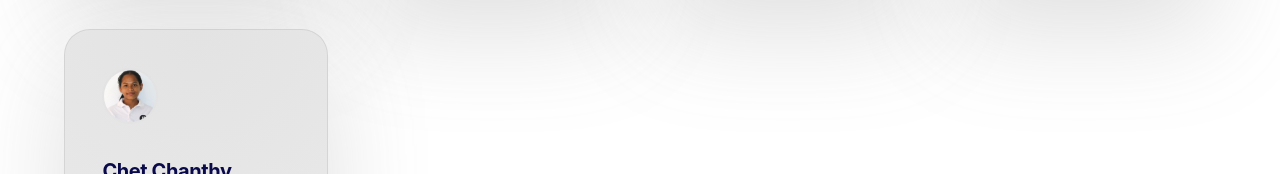
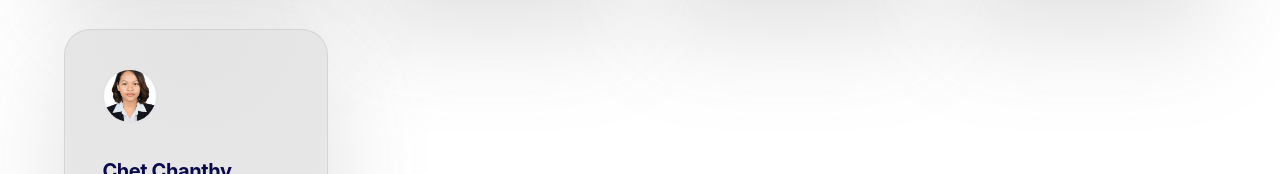
Before and after one commit to CHANthy-thy/Transport-car, a plain HTML site: page pages/about.html in a window 1280 px wide. Shown: the part 2337-2511 px from the top of the page. Drawn offline with Linux system fonts and the light colour scheme.

Commit message:
edit about

```diff
--- a/pages/about.html
+++ b/pages/about.html
@@ -1238,7 +1238,7 @@
                     </p>
                 </article>
                 <article class="team-card">
-                    <img src="/images/thy.png" alt="" />
+                    <img src="/images/icethy.png" alt="" />
                     <div>
                         <h3>Chet Chanthy</h3>
                         <span>QA Tester</span>
```
Also changed, not shown: images/icethy.png (added), images/thy.png (deleted).
